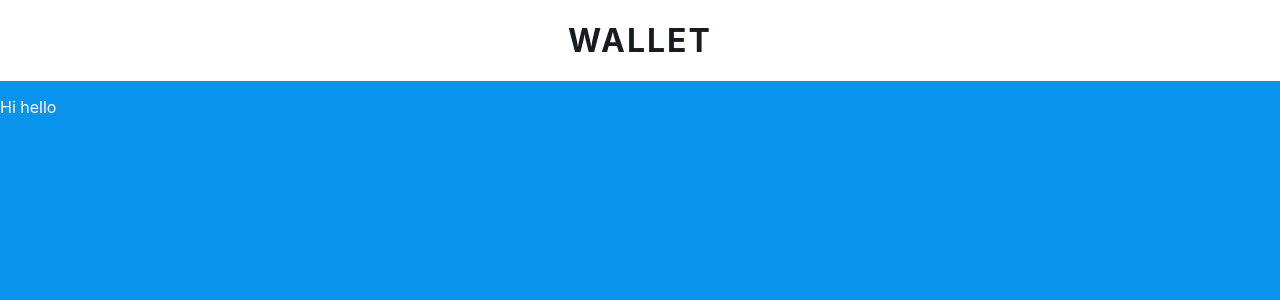
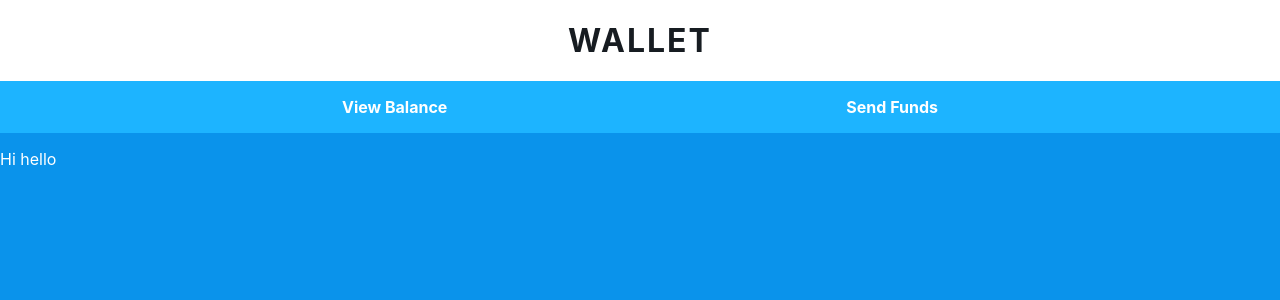
Before and after one commit to jchiatt/ripple-wallet, a React (Create React App) app: page / in a window 1280 px wide. Shown: the top 300 px of the page. Built offline with nearby package versions, Linux system fonts and the light colour scheme; the HTML template or start-up script is replaced by a standard one.

Commit message:
feat: add base Nav component

```diff
--- a/src/App.js
+++ b/src/App.js
@@ -1,6 +1,7 @@
 import React from 'react';
 import styled from 'styled-components';
 import Header from './components/Header';
+import Nav from './components/Nav';
 
 const AppContainer = styled.div`
   min-height: 100vh;
@@ -12,6 +13,7 @@ function App() {
   return (
     <AppContainer>
       <Header />
+      <Nav />
       <p>Hi hello</p>
     </AppContainer>
   );
--- /dev/null
+++ b/src/components/Nav.js
@@ -0,0 +1,29 @@
+import React from 'react';
+import styled from 'styled-components';
+
+const StyledNav = styled.nav`
+  background: var(--lightBlue);
+  color: white;
+
+  ul {
+    display: flex;
+    justify-content: space-between;
+    align-items: center;
+    max-width: 660px;
+    margin: 0 auto;
+    padding: 1rem 2rem;
+    font-weight: bold;
+    list-style: none;
+  }
+`;
+
+export default function Nav() {
+  return (
+    <StyledNav>
+      <ul>
+        <li>View Balance</li>
+        <li>Send Funds</li>
+      </ul>
+    </StyledNav>
+  )
+}
```
